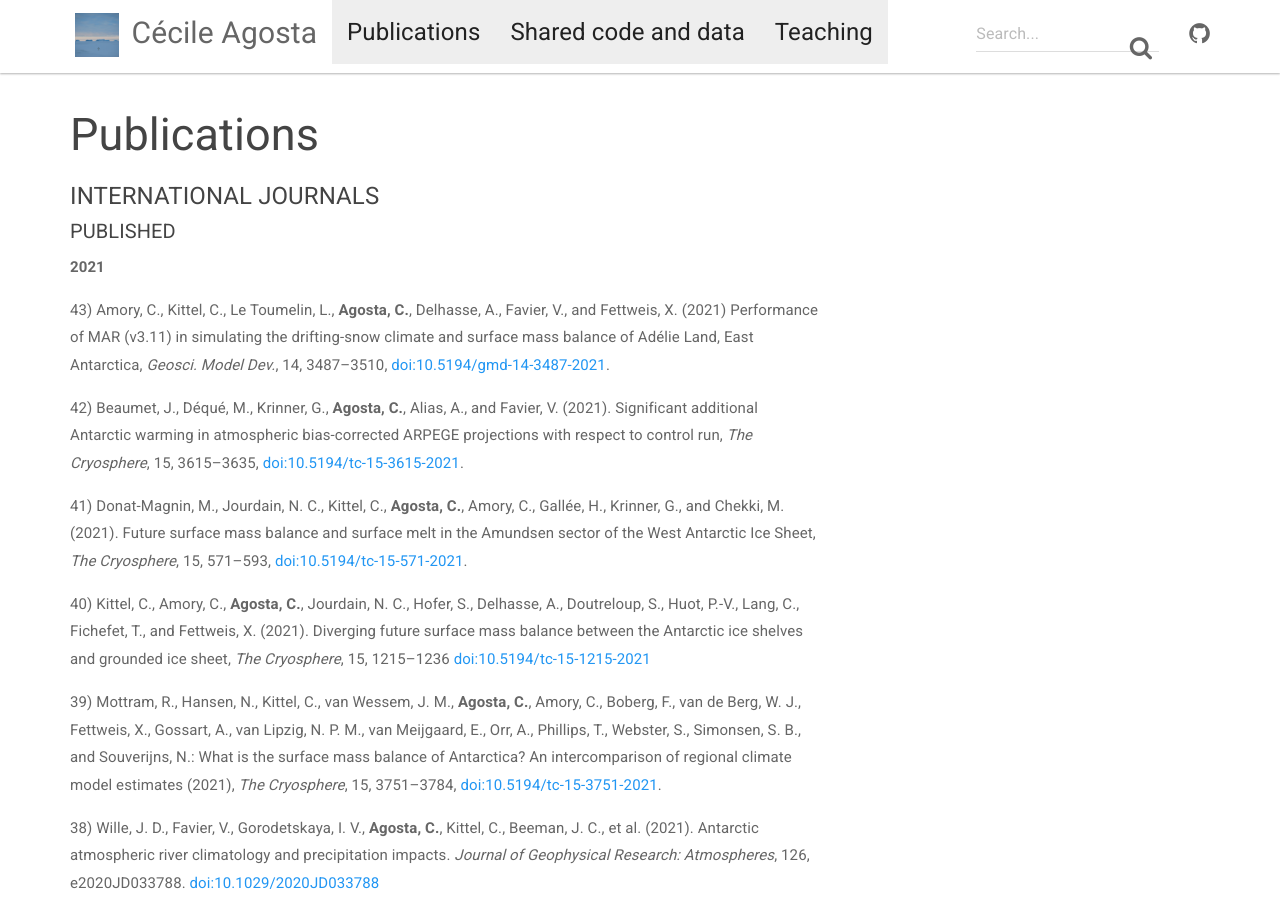
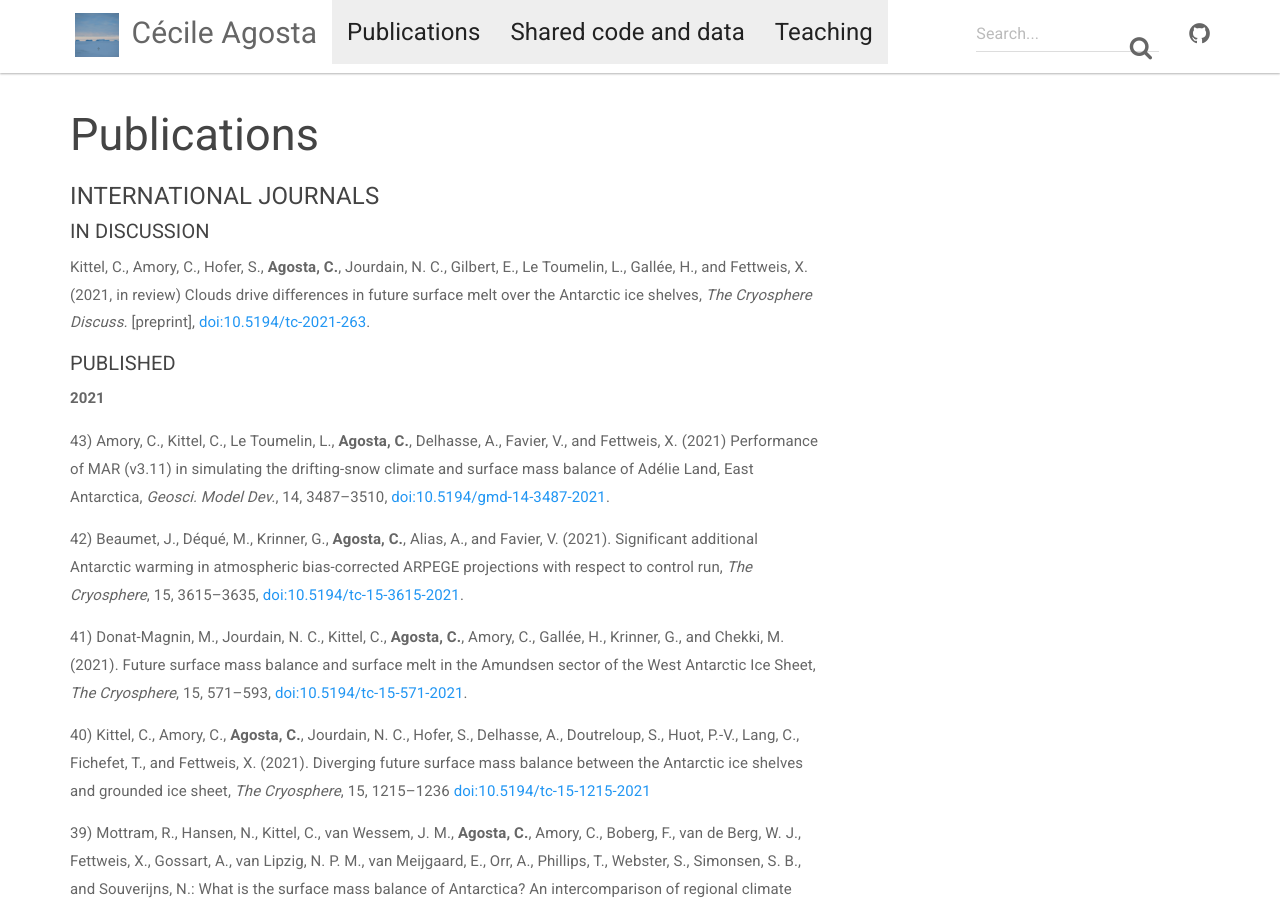
Before and after one commit to cecileagosta/cecileagosta.github.io, a Jekyll site: the page built from _docs/publications.md, in a window 1280 px wide and 900 px high. Built offline with Jekyll 4.4.1, drawn with Linux system fonts in a browser that asks for light colours; nearby versions of some CDN libraries.

Commit message:
update publication

```diff
--- a/_docs/publications.md
+++ b/_docs/publications.md
@@ -3,6 +3,10 @@ title: Publications
 permalink: /publications/
 ---
 #### INTERNATIONAL JOURNALS
+
+##### IN DISCUSSION
+
+Kittel, C., Amory, C., Hofer, S., **Agosta, C.**, Jourdain, N. C., Gilbert, E., Le Toumelin, L., Gallée, H., and Fettweis, X. (2021, in review) Clouds drive differences in future surface melt over the Antarctic ice shelves, _The Cryosphere Discuss._ [preprint], [doi:10.5194/tc-2021-263](https://doi.org/10.5194/tc-2021-263).
 
 ##### PUBLISHED
 
```
